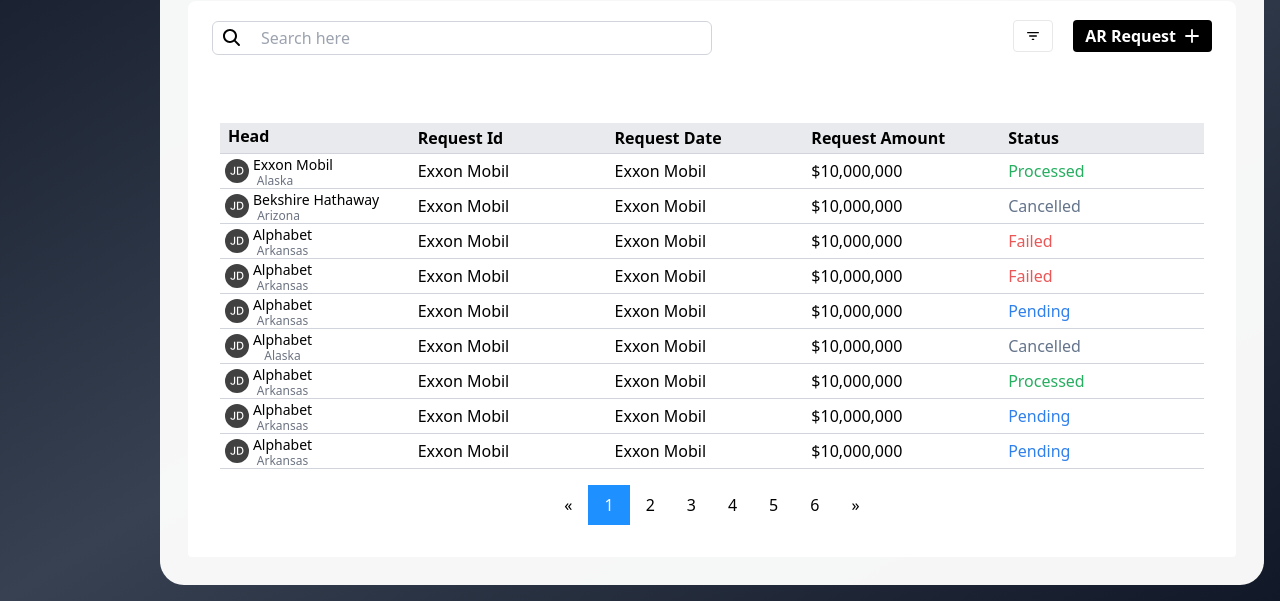
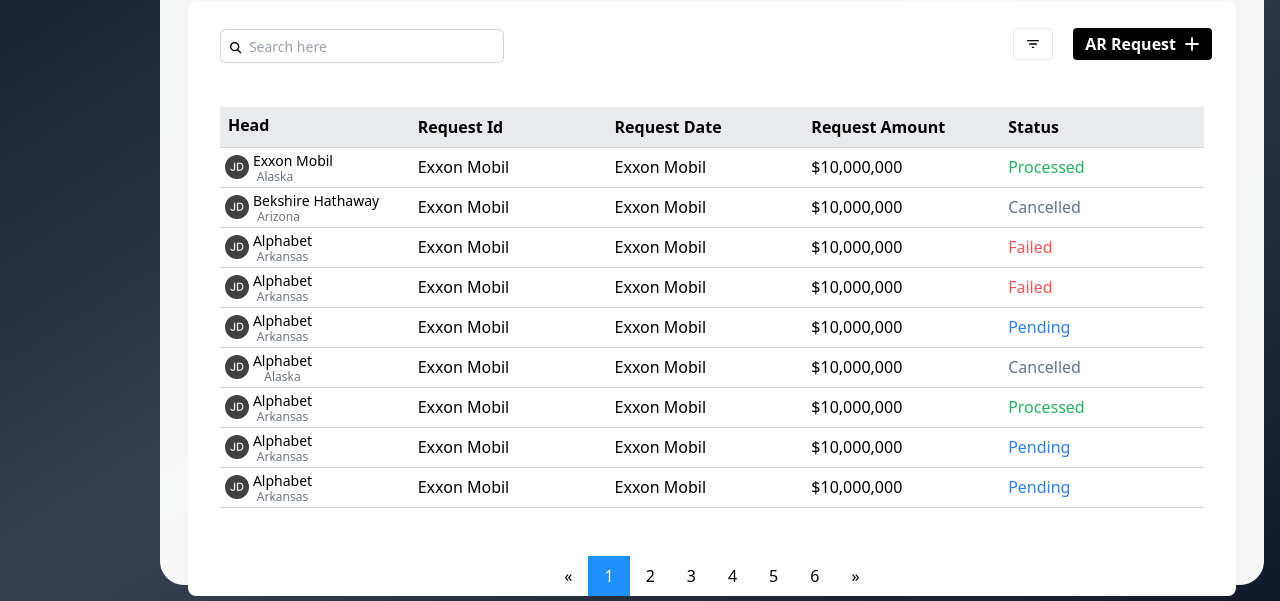
Before and after one commit to SvdNeo/workshop_practice_3, a plain HTML site: page index.html in a window 1280 px wide. Shown: the part 199-800 px from the top of the page. Drawn offline with nearby package versions, Linux system fonts and the light colour scheme.

Commit message:
adjusted table row height

```diff
--- a/index.html
+++ b/index.html
@@ -115,16 +115,16 @@
         <div class=" bg-white rounded-lg mx-7 mt-5">
           <div class="flex justify-between">
             <div class="text-center mb-1 relative ml-6 mt-5">
-              <div class="flex items-center">
+              <div class="flex justify-start items-center p-2 gap-2 flex-shrink-0 w-[300px]">
                 <img
                   src="/assets/Icons.svg"
                   alt="Search Icon"
-                  class="w-6 h-6 ml-2 absolute"
+                  class="w-4 h-4 ml-2 mt-1 flex-shrink-0 absolute"
                 />
                 <input
                   type="text"
                   placeholder="Search here"
-                  class="py-4 rounded-md border border-solid border-gray-300 bg-white w-[500px] bg-transparent h-6 pl-12"
+                  class="py-4  rounded-md border text-black text-opacity-50 border-solid border-gray-300 bg-white w-[300px] bg-transparent text-sm font-normal h-6 pl-7"
                 />
               </div>
             </div>
@@ -149,11 +149,11 @@
               </button>
             </div>
           </div>
-          <div class="mx-auto flex-1 my-8 bg-white p-8 rounded ">
+          <div class="mx-auto flex-1  bg-white p-8 rounded ">
 
-              <table class="table-auto w-full overflow-y-auto">
+              <table class="table-auto w-full overflow-y-auto px-2 py-4">
                 <tr
-                  class="border-b border-solid border-gray-300 bg-opacity-50 bg-gray-300 max-h-[50px] text-left"
+                  class="border-b border-solid border-gray-300 bg-opacity-50 bg-gray-300 mb-8 text-left h-10"
                 >
                   <th class="w-1/5  pl-2">
                     <div> Head </div>
@@ -168,7 +168,7 @@
                 </tr>
 
                 <tbody id="myTable">
-                  <tr class="text-center max-h-[50px] border-b border-solid border-gray-300 text-left " >
+                  <tr class="text-center max-h-[50px] border-b border-solid border-gray-300 text-left mb-4 h-10 " >
                     <td class="w-1/5"><div class="flex d-flex align-items-center text-left">
                       <div class="">
                         <img
@@ -194,7 +194,7 @@
                     <td class="w-1/5 text-left">$10,000,000</td>
                     <td class="w-1/5 text-[#27AE60] text-left">Processed</td>
                   </tr>
-                  <tr class="text-center max-h-[50px] border-b border-solid border-gray-300  " >
+                  <tr class="text-center max-h-[50px] border-b border-solid border-gray-300 mb-4 h-10 " >
                     <td class="w-1/5"><div class="flex d-flex align-items-center justify-start">
                       <div class="">
                         <img
@@ -220,7 +220,7 @@
                     <td class="w-1/5 text-left">$10,000,000</td>
                     <td class="w-1/5 text-[#64748B] text-left">Cancelled</td>
                   </tr>
-                  <tr class="text-center max-h-[50px] border-b border-solid border-gray-300 text-left " >
+                  <tr class="text-center max-h-[50px] border-b border-solid border-gray-300 text-left mb-4 h-10 " >
                     <td class="w-1/5"><div class="flex d-flex align-items-center text-left">
                       <div class="">
                         <img
@@ -246,7 +246,7 @@
                     <td class="w-1/5 text-left">$10,000,000</td>
                     <td class="w-1/5 text-[#EB5757] text-left">Failed</td>
                   </tr>
-                  <tr class="text-center max-h-[50px] border-b border-solid border-gray-300 text-left " >
+                  <tr class="text-center max-h-[50px] border-b border-solid border-gray-300 text-left mb-4 h-10 " >
                     <td class="w-1/5"><div class="flex d-flex align-items-center text-left">
                       <div class="">
                         <img
@@ -272,7 +272,7 @@
                     <td class="w-1/5 text-left">$10,000,000</td>
                     <td class="w-1/5 text-[#EB5757] text-left">Failed</td>
                   </tr>
-                  <tr class="text-center max-h-[50px] border-b border-solid border-gray-300 " >
+                  <tr class="text-center max-h-[50px] border-b border-solid border-gray-300  mb-4 h-10" >
                     <td class="w-1/5"><div class="flex d-flex align-items-center text-left">
                       <div class="">
                         <img
@@ -299,7 +299,7 @@
                     <td class="w-1/5 text-[#2F80ED] text-left">Pending</td>
                   </tr>
 
-                  <tr class="text-center max-h-[50px] border-b border-solid border-gray-300 text-left " >
+                  <tr class="text-center max-h-[50px] border-b border-solid border-gray-300 text-left mb-4 h-10 " >
                     <td class="w-1/5"><div class="flex d-flex align-items-center text-left">
                       <div class="">
                         <img
@@ -325,7 +325,7 @@
                     <td class="w-1/5 text-left">$10,000,000</td>
                     <td class="w-1/5 text-[#64748B] text-left">Cancelled</td>
                   </tr>
-                  <tr class="text-center max-h-[50px] border-b border-solid border-gray-300 " >
+                  <tr class="text-center max-h-[50px] border-b border-solid border-gray-300 mb-4 h-10 " >
                     <td class="w-1/5"><div class="flex d-flex align-items-center text-left">
                       <div class="">
                         <img
@@ -351,7 +351,7 @@
                     <td class="w-1/5 text-left">$10,000,000</td>
                     <td class="w-1/5 text-[#27AE60] text-left">Processed</td>
                   </tr>
-                  <tr class="text-center max-h-[50px] border-b border-solid border-gray-300 " >
+                  <tr class="text-center max-h-[50px] border-b border-solid border-gray-300 mb-4 h-10 " >
                     <td class="w-1/5"><div class="flex d-flex align-items-center text-left">
                       <div class="">
                         <img
@@ -377,7 +377,7 @@
                     <td class="w-1/5 text-left">$10,000,000</td>
                     <td class="w-1/5 text-[#2F80ED] text-left">Pending</td>
                   </tr>
-                  <tr class="text-center max-h-[50px] border-b border-solid border-gray-300 " >
+                  <tr class="text-center max-h-[50px] border-b border-solid border-gray-300 mb-4 h-10 " >
                     <td class="w-1/5"><div class="flex d-flex align-items-center text-left">
                       <div class="">
                         <img
@@ -406,6 +406,8 @@
                 </tbody>
               </table>
 
+
+          </div>
           <div class="flex justify-center mt-4" id="pagination">
             <a href="#">&laquo;</a>
             <a class="active" href="#">1</a>
@@ -416,7 +418,6 @@
             <a href="#">6</a>
             <a href="#">&raquo;</a>
           </div>
-          </div>
           <script src="script.js"></script>
         </div>
       </main>
```
Also changed, not shown: script.js (+0 -43 lines). Lines whose indentation alone changed are shown as unchanged.
